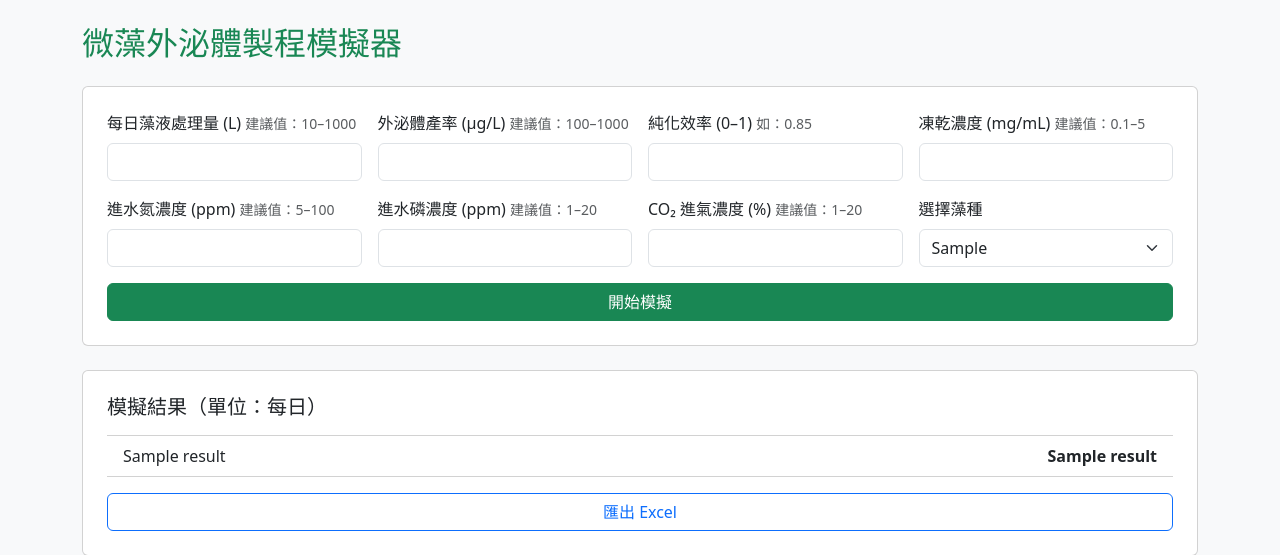
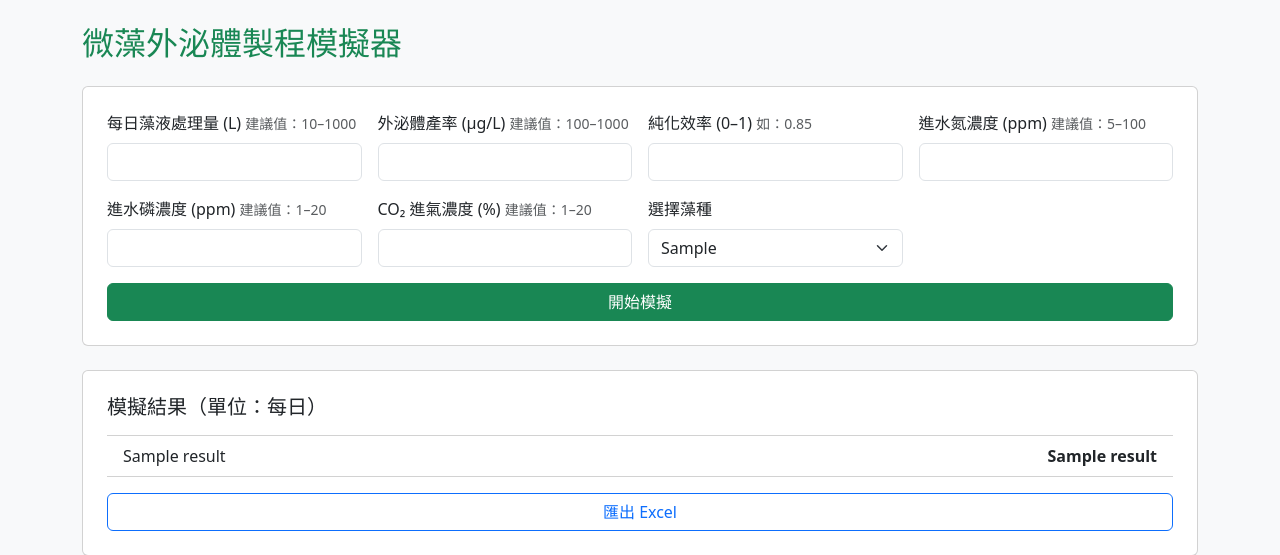
Before and after one commit to Josephalgae/algae_simulator, a Python web app: template templates/index.html in a window 1280 px wide. Shown: the top 555 px of the page. Run offline with Jinja, Linux system fonts and the light colour scheme; the template is opened without the code that fills it: most values are stand-ins (such as "Sample title", 1, 10 or a date in 2020).

Commit message:
Add files via upload

```diff
--- a/templates/index.html
+++ b/templates/index.html
@@ -27,10 +27,7 @@
         <label class="form-label">純化效率 (0–1) <small class="text-muted">如：0.85</small></label>
         <input type="number" name="purify" step="any" class="form-control" required>
       </div>
-      <div class="col-md-3">
-        <label class="form-label">凍乾濃度 (mg/mL) <small class="text-muted">建議值：0.1–5</small></label>
-        <input type="number" name="lyo" step="any" class="form-control" required>
-      </div>
+
       <div class="col-md-3">
         <label class="form-label">進水氮濃度 (ppm) <small class="text-muted">建議值：5–100</small></label>
         <input type="number" name="in_n" step="any" class="form-control" required>
```
